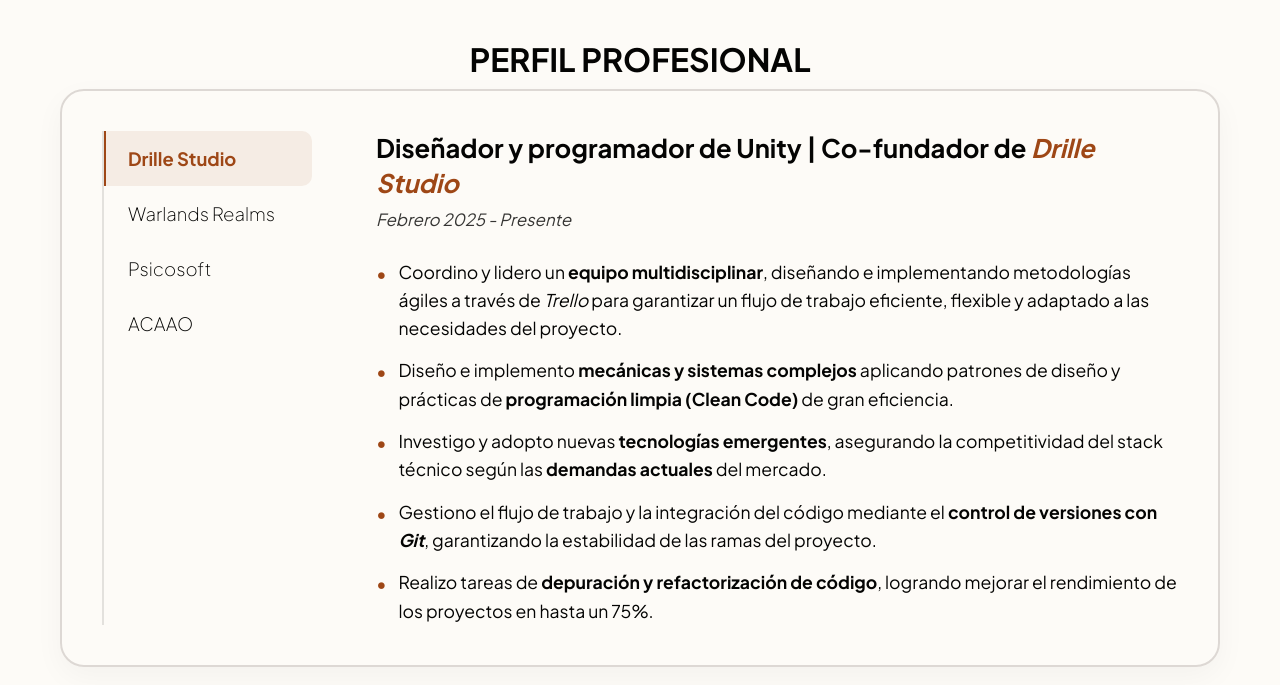
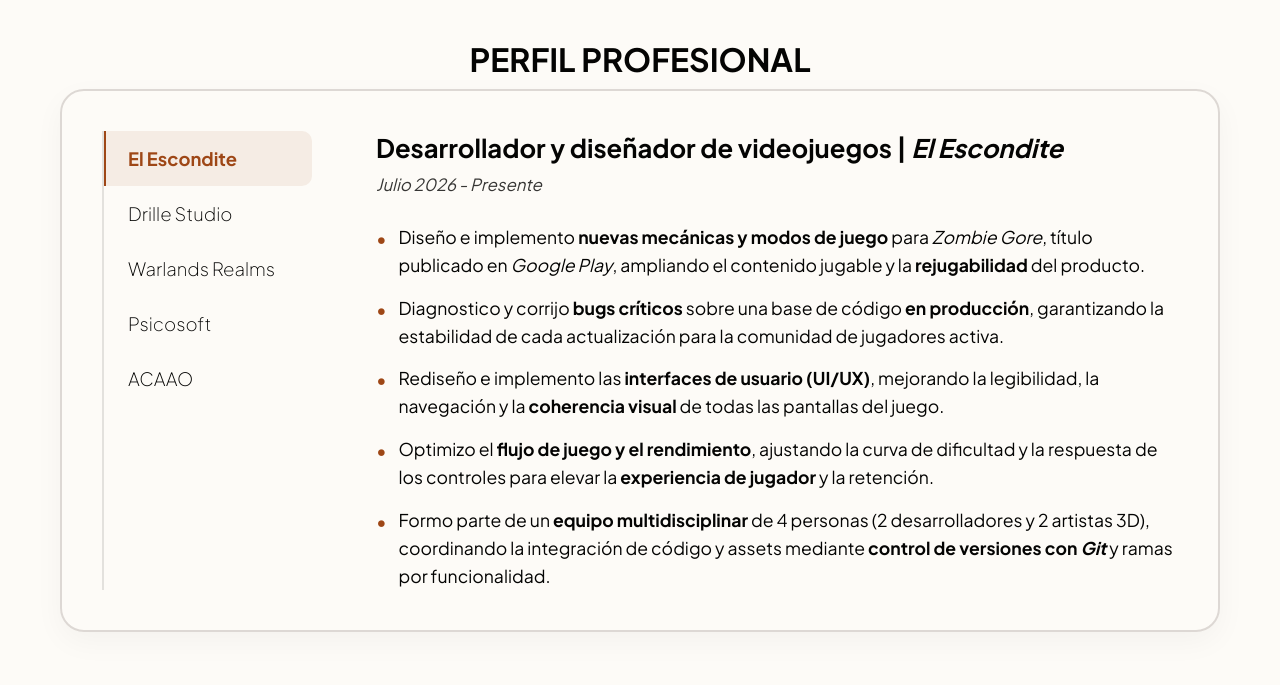
Before and after one commit to cesarcgdev/cesarcgdev.github.io, a plain HTML site: page index.html in a window 1280 px wide. Shown: the part 1080-1765 px from the top of the page. Drawn offline with Linux system fonts and the light colour scheme; no server answers.

Commit message:
feat: add El Escondite work experience to professional profile and i18n support

```diff
--- a/JavaScript.js
+++ b/JavaScript.js
@@ -78,6 +78,13 @@ document.addEventListener("DOMContentLoaded", () => {
             "exp4-bullet1": "Diseñé y estructuré <b>soluciones de software</b> con un programa interno personalizado y a medida, alineando la <b>arquitectura técnica</b> directamente con los objetivos de negocio y los requisitos específicos de cada cliente.",
             "exp4-bullet2": "Incrementé el <b>posicionamiento orgánico</b> y el rendimiento de plataformas web aplicando técnicas avanzadas de <b>optimización de carga, estructura de código, análisis de datos y palabras clave.</b>",
             "exp4-bullet3": "Diagnosticé y resolví <b>incidencias críticas</b>, tanto técnicas como funcionales, asegurando la alta disponibilidad del sistema y garantizando un servicio de soporte excelente.",
+            "exp5-title": "Desarrollador y diseñador de videojuegos | <i>El Escondite</i>",
+            "exp5-date": "Julio 2026 - Presente",
+            "exp5-bullet1": "Diseño e implemento <b>nuevas mecánicas y modos de juego</b> para <i>Zombie Gore</i>, título publicado en <i>Google Play</i>, ampliando el contenido jugable y la <b>rejugabilidad</b> del producto.",
+            "exp5-bullet2": "Diagnostico y corrijo <b>bugs críticos</b> sobre una base de código <b>en producción</b>, garantizando la estabilidad de cada actualización para la comunidad de jugadores activa.",
+            "exp5-bullet3": "Rediseño e implemento las <b>interfaces de usuario (UI/UX)</b>, mejorando la legibilidad, la navegación y la <b>coherencia visual</b> de todas las pantallas del juego.",
+            "exp5-bullet4": "Optimizo el <b>flujo de juego y el rendimiento</b>, ajustando la curva de dificultad y la respuesta de los controles para elevar la <b>experiencia de jugador</b> y la retención.",
+            "exp5-bullet5": "Formo parte de un <b>equipo multidisciplinar</b> de 4 personas (2 desarrolladores y 2 artistas 3D), coordinando la integración de código y assets mediante <b>control de versiones con <i>Git</i></b> y ramas por funcionalidad.",
             "projects-title": "MIS PROYECTOS",
             "p1-desc-intro": "Shooter de plataformas 2.5D desarrollado en Unity donde ejercí como líder técnico en mi equipo <i><a href='https://linktr.ee/DrilleStudio' class='extra-link' target='_blank'>Drille Studio</a></i>.",
             "p1-desc-extra": " Diseñé la metodología de trabajo orientada a objetivos e integré los flujos de los distintos departamentos, asegurando una entrega exitosa y optimizando la productividad general.<br><br>Asimismo, diseñé y desarrollé la arquitectura técnica global, incluyendo sistemas dinámicos de apuntado, mecánicas de obstáculos e inteligencia artificial avanzada para enemigos y jefes finales. El proyecto concluyó con una fase intensiva de depuración que elevó drásticamente el rendimiento del producto.",
@@ -253,6 +260,13 @@ document.addEventListener("DOMContentLoaded", () => {
             "exp4-bullet1": "Designed and structured <b>software solutions</b> using a custom-tailored internal program, directly aligning the <b>technical architecture</b> with business goals and specific requirements of each client.",
             "exp4-bullet2": "Increased <b>organic positioning</b> and web platform performance by applying advanced techniques of <b>load optimization, code structure, data analysis, and keywords.</b>",
             "exp4-bullet3": "Diagnosed and resolved <b>critical incidents</b>, both technical and functional, ensuring high system availability and guaranteeing an excellent support service.",
+            "exp5-title": "Game Developer and Designer | <i>El Escondite</i>",
+            "exp5-date": "July 2026 - Present",
+            "exp5-bullet1": "Design and implement <b>new mechanics and game modes</b> for <i>Zombie Gore</i>, a title published on <i>Google Play</i>, expanding the playable content and <b>replayability</b> of the product.",
+            "exp5-bullet2": "Diagnose and fix <b>critical bugs</b> on a <b>production</b> codebase, guaranteeing the stability of every update for the active player community.",
+            "exp5-bullet3": "Redesign and implement the <b>user interfaces (UI/UX)</b>, improving readability, navigation, and <b>visual consistency</b> across every screen of the game.",
+            "exp5-bullet4": "Optimize the <b>game flow and performance</b>, tuning the difficulty curve and control responsiveness to raise <b>player experience</b> and retention.",
+            "exp5-bullet5": "Work within a <b>multidisciplinary team</b> of 4 people (2 developers and 2 3D artists), coordinating code and asset integration through <b>version control with <i>Git</i></b> and feature branches.",
             "projects-title": "MY PROJECTS",
             "p1-desc-intro": "2.5D platformer shooter developed in Unity where I acted as technical leader in my team <a href='https://linktr.ee/DrilleStudio' class='extra-link' target='_blank'><i>Drille Studio</i></a>.",
             "p1-desc-extra": " I designed the goal-oriented work methodology and integrated the workflows of the different departments, ensuring a successful delivery and optimizing overall productivity.<br>Likewise, I designed and developed the global technical architecture, including dynamic aiming systems, obstacle mechanics, and advanced artificial intelligence for enemies and final bosses. The project concluded with an intensive debugging phase that drastically boosted product performance.",
--- a/index.html
+++ b/index.html
@@ -169,7 +169,10 @@
             <!-- Bloque de Experiencia en Pestañas (Pestaña Interactiva) -->
             <div class="experience-tabs-container">
                 <div class="tabs-list" role="tablist" aria-label="Experiencia profesional">
-                    <button class="tab-btn active" role="tab" aria-selected="true" aria-controls="exp-panel-1" id="tab-1">
+                    <button class="tab-btn active" role="tab" aria-selected="true" aria-controls="exp-panel-5" id="tab-5">
+                        <span>El Escondite</span>
+                    </button>
+                    <button class="tab-btn" role="tab" aria-selected="false" aria-controls="exp-panel-1" id="tab-1">
                         <span>Drille Studio</span>
                     </button>
                     <button class="tab-btn" role="tab" aria-selected="false" aria-controls="exp-panel-2" id="tab-2">
@@ -185,7 +188,19 @@
                 </div>
 
                 <div class="tabs-panels">
-                    <article class="tab-panel active" id="exp-panel-1" role="tabpanel" aria-labelledby="tab-1">
+                    <article class="tab-panel active" id="exp-panel-5" role="tabpanel" aria-labelledby="tab-5">
+                        <h4 data-i18n="exp5-title">Desarrollador y diseñador de videojuegos | <i>El Escondite</i></h4>
+                        <span class="job-date" data-i18n="exp5-date">Julio 2026 - Presente</span>
+                        <ul class="job-bullets">
+                            <li data-i18n="exp5-bullet1">Diseño e implemento <b>nuevas mecánicas y modos de juego</b> para <i>Zombie Gore</i>, título publicado en <i>Google Play</i>, ampliando el contenido jugable y la <b>rejugabilidad</b> del producto.</li>
+                            <li data-i18n="exp5-bullet2">Diagnostico y corrijo <b>bugs críticos</b> sobre una base de código <b>en producción</b>, garantizando la estabilidad de cada actualización para la comunidad de jugadores activa.</li>
+                            <li data-i18n="exp5-bullet3">Rediseño e implemento las <b>interfaces de usuario (UI/UX)</b>, mejorando la legibilidad, la navegación y la <b>coherencia visual</b> de todas las pantallas del juego.</li>
+                            <li data-i18n="exp5-bullet4">Optimizo el <b>flujo de juego y el rendimiento</b>, ajustando la curva de dificultad y la respuesta de los controles para elevar la <b>experiencia de jugador</b> y la retención.</li>
+                            <li data-i18n="exp5-bullet5">Formo parte de un <b>equipo multidisciplinar</b> de 4 personas (2 desarrolladores y 2 artistas 3D), coordinando la integración de código y assets mediante <b>control de versiones con <i>Git</i></b> y ramas por funcionalidad.</li>
+                        </ul>
+                    </article>
+
+                    <article class="tab-panel" id="exp-panel-1" role="tabpanel" aria-labelledby="tab-1" hidden>
                         <h4 data-i18n="exp1-title">Diseñador y programador de Unity | Co-fundador de <i><a href="https://linktr.ee/DrilleStudio" class="extra-link" target="_blank">Drille Studio</a></i></h4>
                         <span class="job-date" data-i18n="exp1-date">Febrero 2025 - Presente</span>
                         <ul class="job-bullets">
--- a/lang/es.json
+++ b/lang/es.json
@@ -69,6 +69,13 @@
     "exp4-bullet1": "Diseñé y estructuré <b>soluciones de software</b> con un programa interno personalizado y a medida, alineando la <b>arquitectura técnica</b> directamente con los objetivos de negocio y los requisitos específicos de cada cliente.",
     "exp4-bullet2": "Incrementé el <b>posicionamiento orgánico</b> y el rendimiento de plataformas web aplicando técnicas avanzadas de <b>optimización de carga, estructura de código, análisis de datos y palabras clave.</b>",
     "exp4-bullet3": "Diagnosticé y resolví <b>incidencias críticas</b>, tanto técnicas como funcionales, asegurando la alta disponibilidad del sistema y garantizando un servicio de soporte excelente.",
+    "exp5-title": "Desarrollador y diseñador de videojuegos | <i>El Escondite</i>",
+    "exp5-date": "Julio 2026 - Presente",
+    "exp5-bullet1": "Diseño e implemento <b>nuevas mecánicas y modos de juego</b> para <i>Zombie Gore</i>, título publicado en <i>Google Play</i>, ampliando el contenido jugable y la <b>rejugabilidad</b> del producto.",
+    "exp5-bullet2": "Diagnostico y corrijo <b>bugs críticos</b> sobre una base de código <b>en producción</b>, garantizando la estabilidad de cada actualización para la comunidad de jugadores activa.",
+    "exp5-bullet3": "Rediseño e implemento las <b>interfaces de usuario (UI/UX)</b>, mejorando la legibilidad, la navegación y la <b>coherencia visual</b> de todas las pantallas del juego.",
+    "exp5-bullet4": "Optimizo el <b>flujo de juego y el rendimiento</b>, ajustando la curva de dificultad y la respuesta de los controles para elevar la <b>experiencia de jugador</b> y la retención.",
+    "exp5-bullet5": "Formo parte de un <b>equipo multidisciplinar</b> de 4 personas (2 desarrolladores y 2 artistas 3D), coordinando la integración de código y assets mediante <b>control de versiones con <i>Git</i></b> y ramas por funcionalidad.",
     "projects-title": "MIS PROYECTOS",
     "p1-desc-intro": "Shooter de plataformas 2.5D desarrollado en Unity donde ejercí como líder técnico en mi equipo <i><a href='https://linktr.ee/DrilleStudio' class='extra-link' target='_blank'>Drille Studio</a></i>.",
     "p1-desc-extra": " Diseñé la metodología de trabajo orientada a objetivos e integré los flujos de los distintos departamentos, asegurando una entrega exitosa y optimizando la productividad general.<br><br>Asimismo, diseñé y desarrollé la arquitectura técnica global, incluyendo sistemas dinámicos de apuntado, mecánicas de obstáculos e inteligencia artificial avanzada para enemigos y jefes finales. El proyecto concluyó con una fase intensiva de depuración que elevó drásticamente el rendimiento del producto.",
```
Also changed, not shown: lang/en.json (+7 -0 lines).
